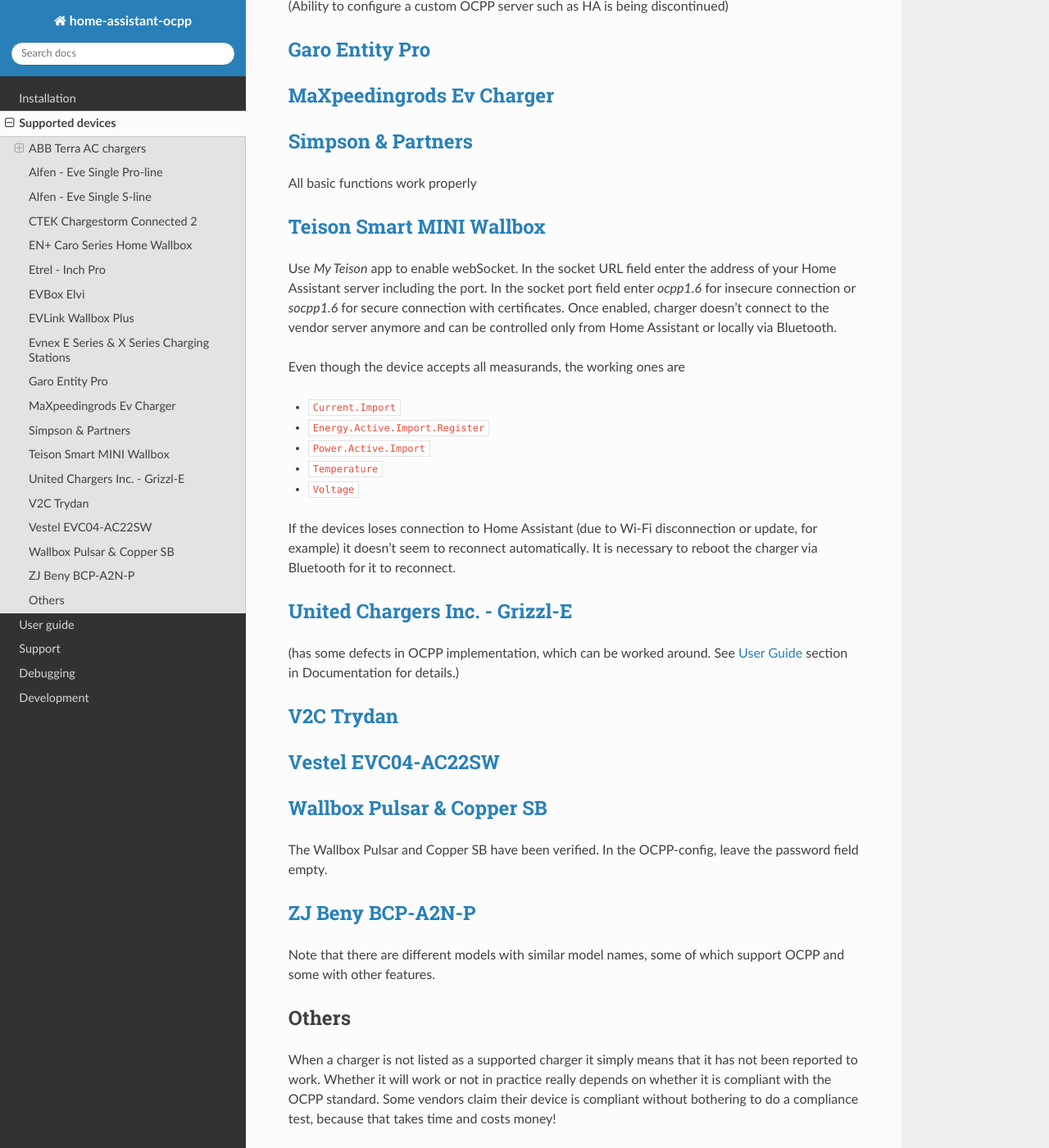
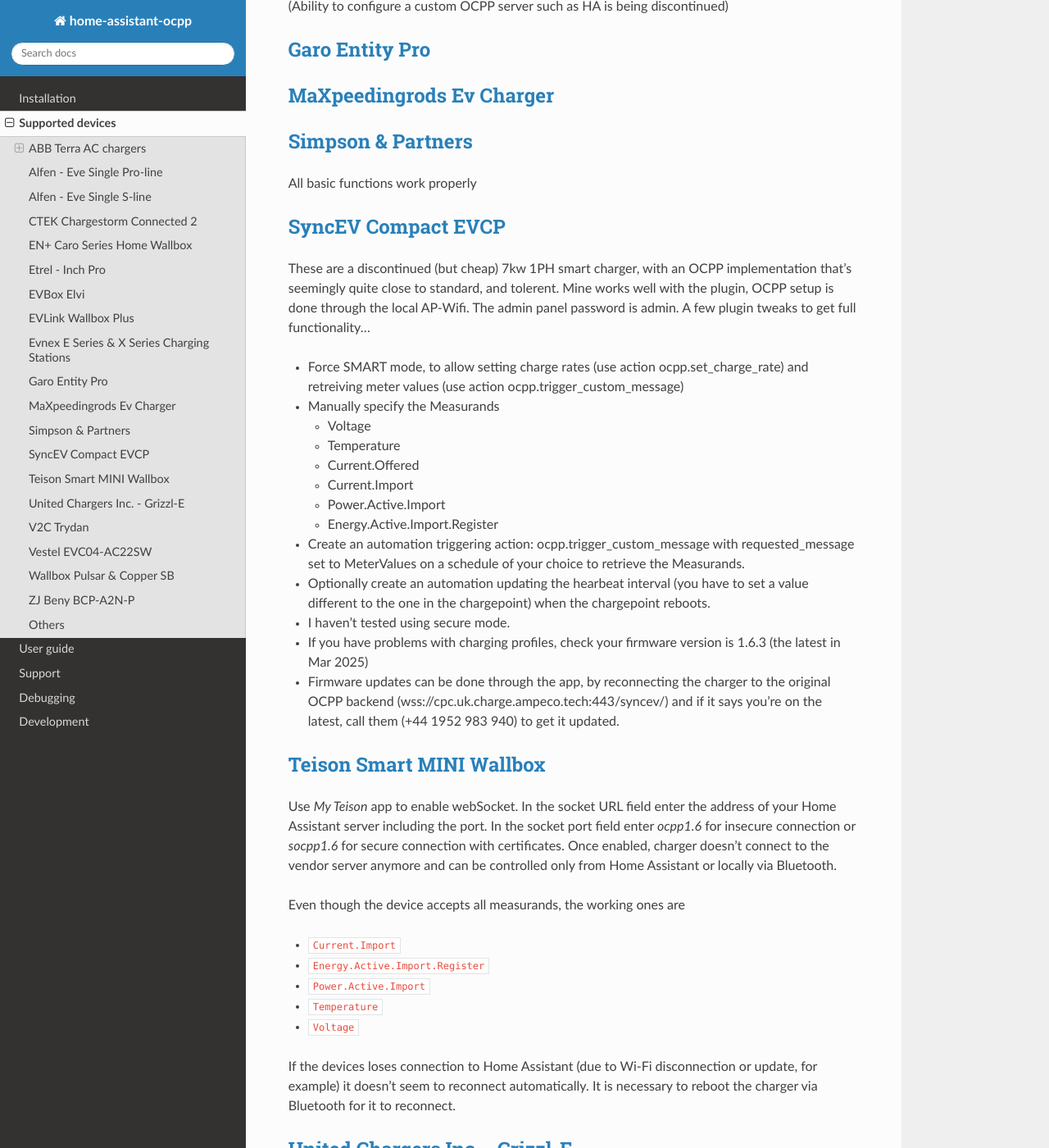
Before and after one commit to lbbrhzn/ocpp, a Sphinx documentation site: the page built from docs/supported-devices.md, in a window 1280 px wide and 1400 px high, scrolled down 3072 px. Shown: the whole window at 82% size. Built offline with Sphinx 7.4.7 and the Read the Docs theme 3.1.0, drawn with Linux system fonts in a browser that asks for light colours.

Commit message:
Update supported-devices.md
Added SyncEV Compact charger as a supported device

```diff
--- a/docs/supported-devices.md
+++ b/docs/supported-devices.md
@@ -98,6 +98,24 @@
 ## [Simpson & Partners](https://simpson-partners.com/home-ev-charger/)
 All basic functions work properly
 
+## [SyncEV Compact EVCP](https://sync.energy/support/instruction-manuals)
+These are a discontinued (but cheap) 7kw 1PH smart charger, with an OCPP implementation that's seemingly quite close to standard, and tolerent.
+Mine works well with the plugin, OCPP setup is done through the local AP-Wifi. The admin panel password is admin.
+A few plugin tweaks to get full functionality...
+   - Force SMART mode, to allow setting charge rates (use action ocpp.set_charge_rate) and retreiving meter values (use action ocpp.trigger_custom_message)
+   - Manually specify the Measurands
+      - Voltage
+      - Temperature
+      - Current.Offered
+      - Current.Import
+      - Power.Active.Import
+      - Energy.Active.Import.Register
+   - Create an automation triggering action: ocpp.trigger_custom_message with requested_message set to MeterValues on a schedule of your choice to retrieve the Measurands.
+   - Optionally create an automation updating the hearbeat interval (you have to set a value different to the one in the chargepoint) when the chargepoint reboots.
+   - I haven't tested using secure mode.
+   - If you have problems with charging profiles, check your firmware version is 1.6.3 (the latest in Mar 2025)
+   - Firmware updates can be done through the app, by reconnecting the charger to the original OCPP backend (wss://cpc.uk.charge.ampeco.tech:443/syncev/) and if it says you're on the latest, call them (+44 1952 983 940) to get it updated.
+
 ## [Teison Smart MINI Wallbox](https://www.teison.com/ac_smart_mini_ev_wallbox.html)
 Use *My Teison* app to enable webSocket. In the socket URL field enter the address of your Home Assistant server including the port. In the socket port field enter *ocpp1.6* for insecure connection or *socpp1.6* for secure connection with certificates. Once enabled, charger doesn't connect to the vendor server anymore and can be controlled only from Home Assistant or locally via Bluetooth.
 
```
